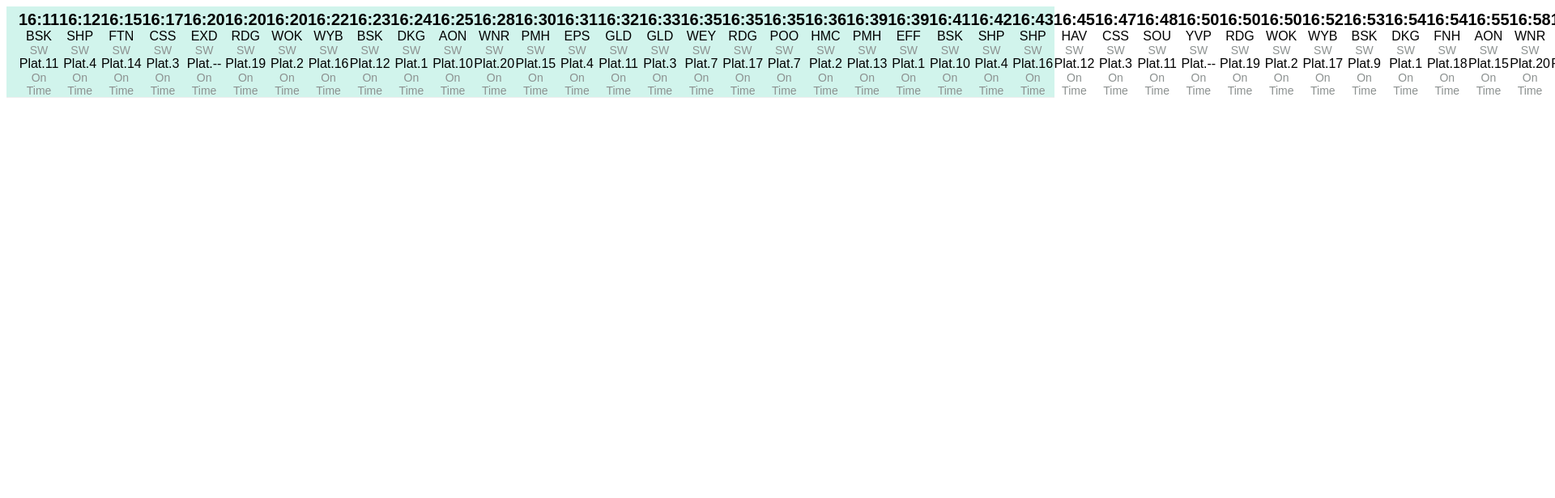
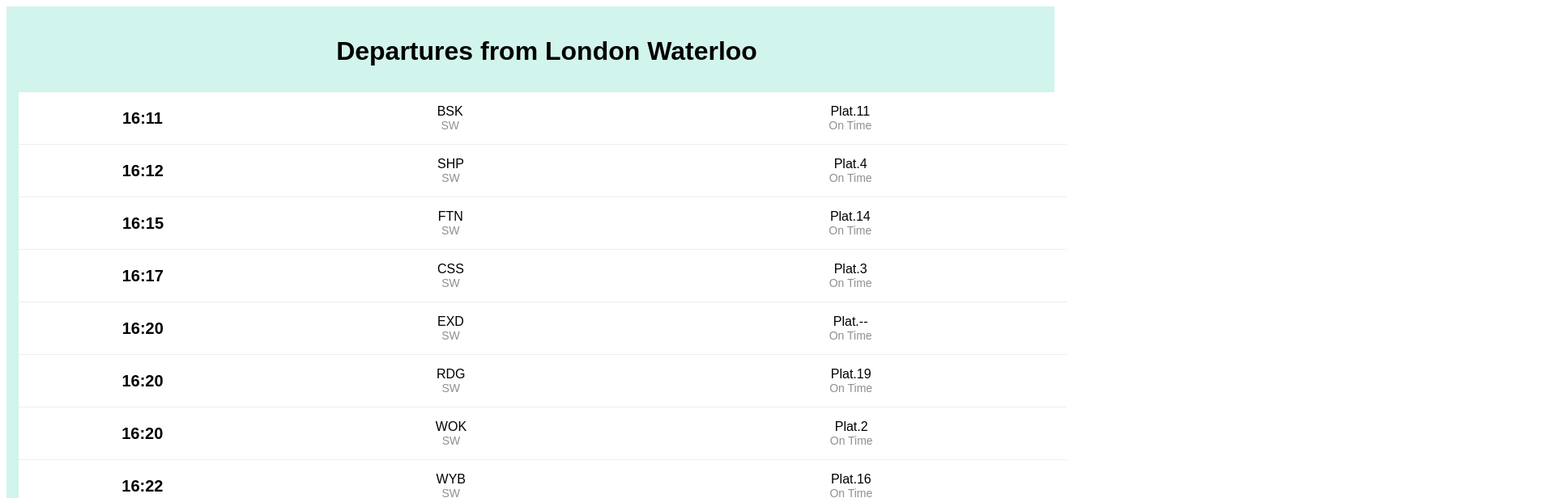
Before and after one commit to zerga9/Train_departure_info, a React (Create React App) app: page / in a window 1280 px wide. Shown: the top 616 px of the page at 81% size, 1920 px wide, since content can reach past the window. Built offline with nearby package versions, Linux system fonts and the light colour scheme; the HTML template or start-up script is replaced by a standard one.

Commit message:
Add NavLink

```diff
--- a/package.json
+++ b/package.json
@@ -8,6 +8,7 @@
     "moment": "^2.22.2",
     "react": "^16.3.2",
     "react-dom": "^16.3.2",
+    "react-router-dom": "^4.3.1",
     "react-scripts": "1.1.4",
     "styled-components": "^3.4.2"
   },
--- a/src/App.js
+++ b/src/App.js
@@ -1,13 +1,15 @@
 import React, { Component } from "react";
 import data from "./data/wat-departures.json";
 import moment from "moment";
+import { HashRouter } from "react-router-dom";
 import {
   styles,
   Container,
   Col1,
   Col2,
   Col3,
-  SecondSp
+  SecondSp,
+  LinkStyled
 } from "./trainDeparturesStyles";
 
 class App extends Component {
@@ -17,17 +19,30 @@ class App extends Component {
       service => service.destinationList[0]["crs"] !== "WAT"
     );
     return (
-      <Container style={styles}>
+      <div>
+        <HashRouter>
+          <div style={styles}>
+            <header>
+              <h1>
+                <ul>Departures from London Waterloo</ul>
+              </h1>
+            </header>
             {allServices.map(service => {
               return (
-            <div
+                <Container
                   key={
-                service.serviceIdentifier + service.destinationList[0]["crs"]
+                    service.serviceIdentifier +
+                    service.destinationList[0]["crs"]
                   }
+                >
+                  <LinkStyled
+                    to={`/serviceDetails/${service.serviceIdentifier}`}
                   >
                     <Col1>
                       <span>
-                  {moment(service.scheduledInfo.scheduledTime).format("HH:mm")}
+                        {moment(service.scheduledInfo.scheduledTime).format(
+                          "HH:mm"
+                        )}
                       </span>
                     </Col1>
                     <Col2>
@@ -45,10 +60,13 @@ class App extends Component {
                           : "Delayed"}
                       </SecondSp>
                     </Col3>
-            </div>
+                  </LinkStyled>
+                </Container>
               );
             })}
-      </Container>
+          </div>
+        </HashRouter>
+      </div>
     );
   }
 }
--- a/src/trainDeparturesStyles.js
+++ b/src/trainDeparturesStyles.js
@@ -1,4 +1,5 @@
 import styled from "styled-components";
+import { NavLink } from "react-router-dom";
 
 export const styles = {
   fontFamily: "sans-serif",
@@ -7,6 +8,13 @@ export const styles = {
   width: "100%",
   padding: "5px 15px 0"
 };
+
+export const LinkStyled = styled(NavLink)`
+  text-decoration: none;
+  color: black;
+  display: flex;
+  width: 100%;
+`;
 
 export const Container = styled.div`
   width: 100%;
```
Also changed, not shown: 1 other file (tests, documents, lock files or other folders). Lines whose indentation alone changed are shown as unchanged.
